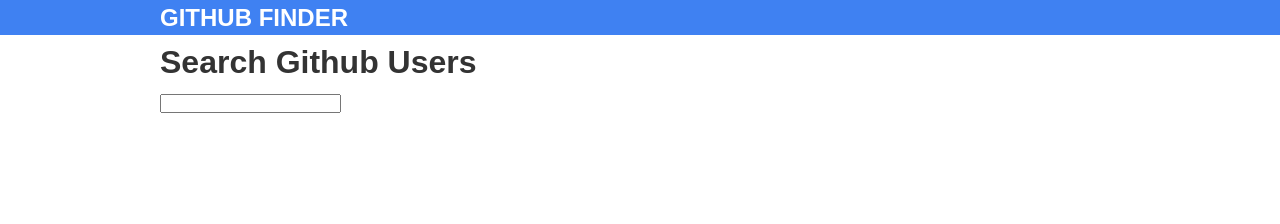
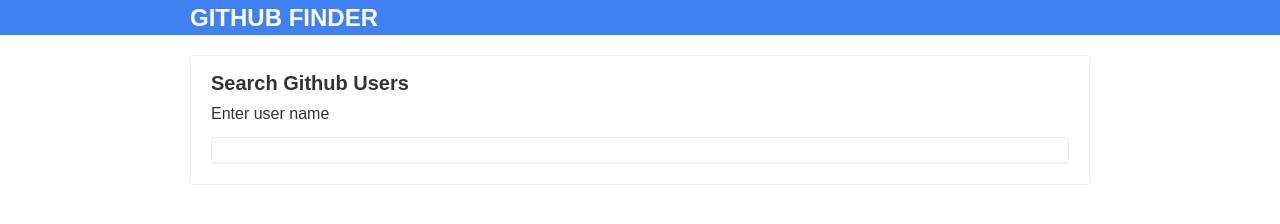
Before and after one commit to ugurozoz/githubfinder, a website: page index.html in a window 1280 px wide. Drawn offline with Linux system fonts and the light colour scheme.

Commit message:
header css & html

```diff
--- a/index.html
+++ b/index.html
@@ -10,15 +10,14 @@
   </head>
   <body>
     <div class="container">
-
-
       <div class="header">
-        <div class="header__inner"><strong>GITHUB FINDER</strong> </div>
+        <div class="header__inner"><strong>GITHUB FINDER</strong></div>
       </div>
       <div class="body">
         <div class="body__top">
-          <div class="search">
+          <div class="body__search">
             <h1>Search Github Users</h1>
+            <p>Enter user name</p>
             <input type="text" id="github-search" />
           </div>
         </div>
@@ -33,9 +32,6 @@
           </div>
         </div>
       </div>
-
-
-
     </div>
 
     <script src="js/appXHR.js"></script>
--- a/sass/abstracts/_mixins.scss
+++ b/sass/abstracts/_mixins.scss
@@ -8,11 +8,19 @@
 
 @mixin centerHorizontalVertical {
   position: absolute;
-    top:50%;
-    left:50%;
+  top: 50%;
+  left: 50%;
   transform: translate(-50%, -50%);
 }
 
+@mixin radius($radius) {
+  border-radius: $radius;
+}
+
+@mixin border($width, $style, $color, $radius) {
+  border: $width $style $color;
+  border-radius: $radius;
+}
 
 // MEDIA QUERY MANAGER
 
@@ -26,7 +34,6 @@
 
 */
 
-
 /*
 $breakpoint argue choises:
 - phone
@@ -39,27 +46,34 @@
 1em = 16px
 */
 
-
-
-
 @mixin respond($breakpoint) {
   @if $breakpoint == phone {
-        @media only screen and (max-width:37.5em) { @content }; //600px
+    @media only screen and (max-width: 37.5em) {
+      @content;
+    } //600px
   }
 
   @if $breakpoint == med {
-      @media only screen and (min-width:37.5em) { @content };  //600px
+    @media only screen and (min-width: 37.5em) {
+      @content;
+    } //600px
   }
 
   @if $breakpoint == tab-port {
-        @media only screen and (min-width:56.25em) { @content };  //900px
+    @media only screen and (min-width: 56.25em) {
+      @content;
+    } //900px
   }
 
   @if $breakpoint == tab-land {
-        @media only screen and (min-width:75em) { @content };   //1200px
+    @media only screen and (min-width: 75em) {
+      @content;
+    } //1200px
   }
 
   @if $breakpoint == big-desktop {
-        @media only screen and (min-width:112.5em) { @content }; //1800px
+    @media only screen and (min-width: 112.5em) {
+      @content;
+    } //1800px
   }
 }
--- a/sass/abstracts/_variables.scss
+++ b/sass/abstracts/_variables.scss
@@ -2,6 +2,8 @@
 $color-blue:#3f81f2;
 $color-green:#009a74;
 $color-yellow:#f6ae4a;
+$color-grey-light:#eee;
+$color-grey:#999;
 $color-grey-dark:#333;
 $color-white:#fff;
 
--- a/sass/base/_base.scss
+++ b/sass/base/_base.scss
@@ -1,16 +1,18 @@
-*, *::after, *::before {
-    margin: 0;
-    padding: 0;
-    box-sizing: border-box;
+*,
+*::after,
+*::before {
+  margin: 0;
+  padding: 0;
+  box-sizing: border-box;
 }
 
-
-
 html {
-  font-size:62.5% ;
+  font-size: 62.5%;
 }
 
-
+input {
+  border: 1px solid $color-grey-light;
+}
 
 // html {
 //     font-size:62.5%;//1rem = 10px; 10px/16px = 62.5%
@@ -22,8 +24,6 @@
 //     @include respond(tab-port) { // width < 900?
 //         font-size: 50%; //1rem = 8px, 8/16 = 50%
 //     }
-
-
 
 //     @include respond(big-desktop) {
 //         font-size: 75%; //1rem = 12px, 12/16
--- a/sass/layout/_grid.scss
+++ b/sass/layout/_grid.scss
@@ -13,10 +13,7 @@
 
 }
 
-.body{
-  max-width: 96rem;
-  margin: 0 auto;
-}
+
 
 // .row {
 //     max-width: $grid-width;
--- a/sass/layout/_header.scss
+++ b/sass/layout/_header.scss
@@ -3,13 +3,16 @@
   background:$color-blue ;
   &__inner{
     color:$color-white;
+    padding: 0 20px;
 
-    max-width: 96rem;
     margin: 0 auto;
 
-    @include respond(med){
+    @include respond(tab-port){
       padding: 0 0px;
+      max-width: 90rem;
     }
+
+
   }
 
   strong{display: inline-block; line-height: 35px; font-size: 24px;}
--- a/sass/pages/_home.scss
+++ b/sass/pages/_home.scss
@@ -0,0 +1,35 @@
+.body {
+  padding: 0 20px;
+  margin: 0 auto;
+
+  @include respond(tab-port) {
+    padding: 0 0px;
+    max-width: 90rem;
+  }
+
+  &__top {
+    margin: 20px 0 0 0;
+    padding: 10px 20px;
+    @include border(1px, solid, $color-grey-light, 4px);
+  }
+
+  &__search {
+    & * {
+      display: block;
+    }
+
+    & h1 {
+      font-size: 20px;
+    }
+    & p {
+      font-size: 16px;
+    }
+
+    & input {
+      padding: 5px 2px;
+      margin: 10px 0;
+      width: 100%;
+      @include border(1px, solid, $color-grey-light, 4px);
+    }
+  }
+}
```
Also changed, not shown: public/index.html (+3 -7 lines), public/js/appXHR.js (+1 -1 lines), public/css/main.css. Lines whose indentation alone changed are shown as unchanged.
